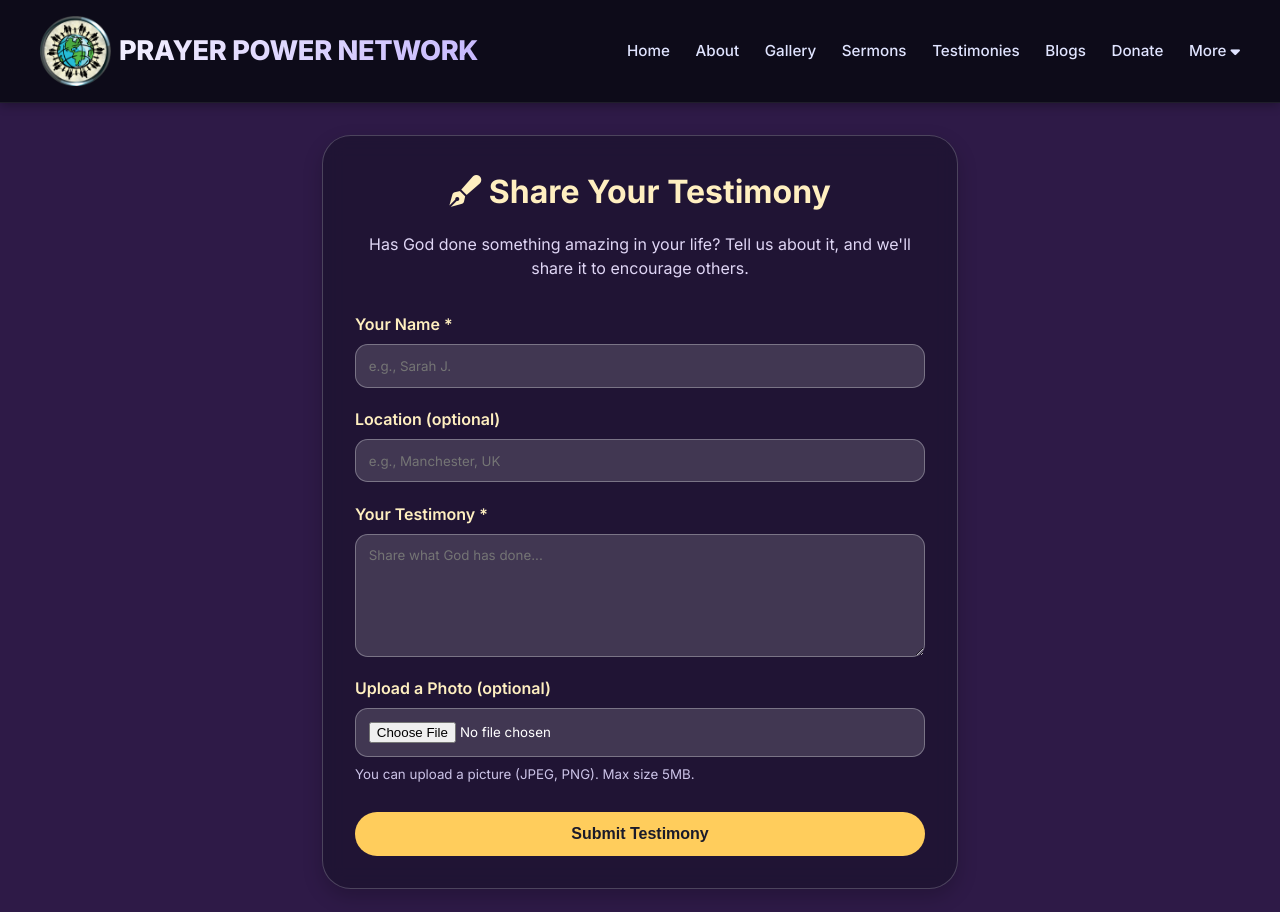
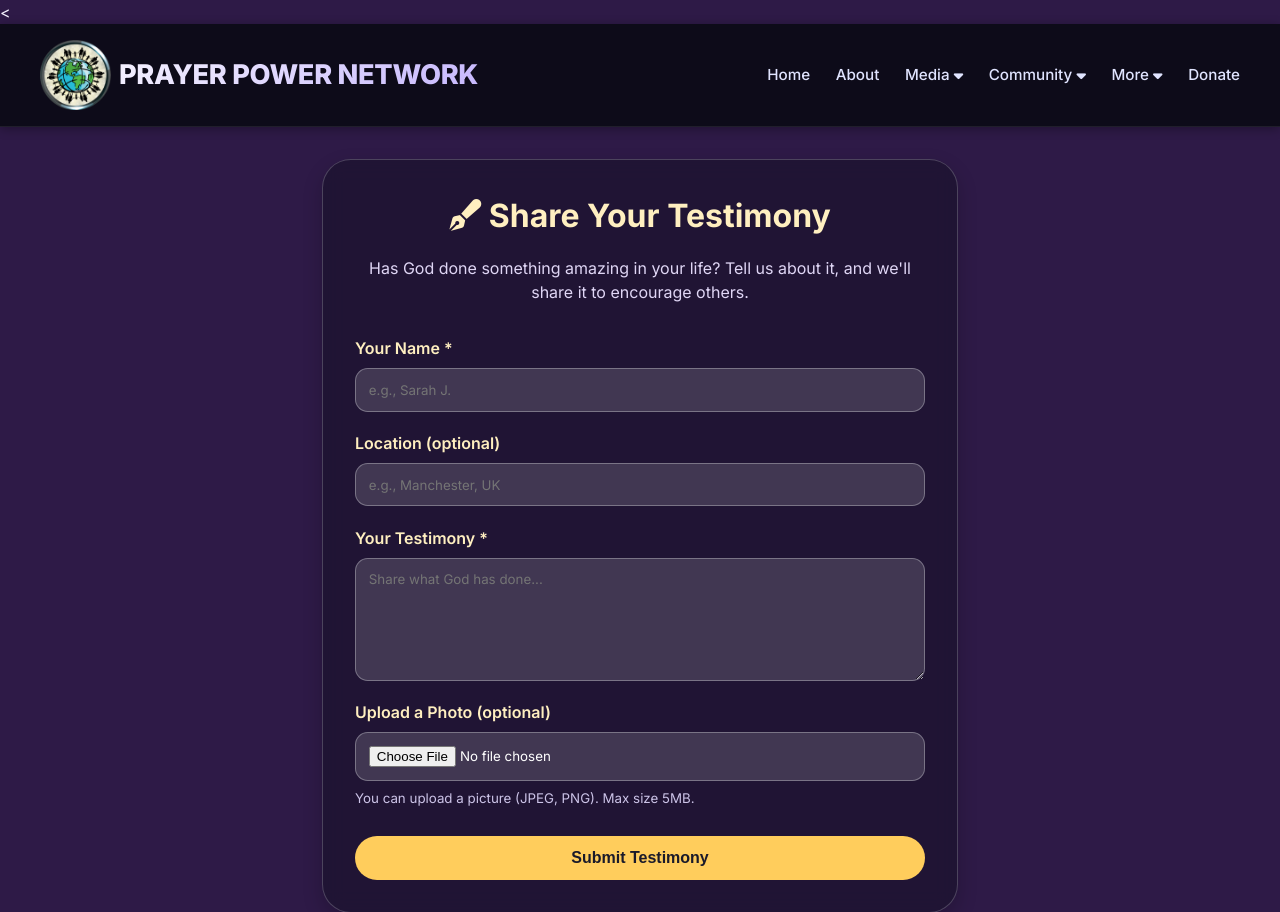
Before and after one commit to phylipgenty/PPN, a Django app: page /test/ in a window 1280 px wide. Shown: the top 912 px of the page. Run offline with Django 5.2, Linux system fonts and the light colour scheme.

Commit message:
Navbar problem

```diff
--- a/templates/base.html
+++ b/templates/base.html
@@ -13,31 +13,57 @@
 </head>
 <body>
 
-<nav class="navbar">
+<<nav class="navbar">
   <div class="logo">
     <img src="{% static 'images/PPN logo1.png' %}" alt="Logo" class="logo-img">
     PRAYER POWER NETWORK
   </div>
+
   <div class="menu-icon" id="menuToggle">
     <i class="fas fa-bars"></i>
   </div>
+
   <ul class="nav-links" id="navLinks">
-    <li><a href="{% url 'index' %}">Home</a></li>
+    <li><a href="#home">Home</a></li>
     <li><a href="{% url 'about' %}">About</a></li>
-    <li><a href="{% url 'events' %}">Gallery</a></li>  <!-- Changed from Events to Gallery -->
-    <li><a href="{% url 'sermons' %}">Sermons</a></li>
-    <li><a href="{% url 'testimonies' %}">Testimonies</a></li>
-    <li><a href="{% url 'blog_list' %}">Blogs</a></li>
-    <li><a href="{% url 'donate' %}" class="donate-btn">Donate</a></li>
+
+    <!-- MEDIA DROPDOWN -->
     <li class="dropdown">
-      <a href="javascript:void(0)" class="dropbtn">More <i class="fas fa-caret-down"></i></a>
+      <a href="javascript:void(0)" class="dropbtn">
+        Media <i class="fas fa-caret-down"></i>
+      </a>
       <div class="dropdown-content">
-        <a href="{% url 'contact' %}">Contact Us</a>
-        <a href="{% url 'appointment' %}">Book Appointment</a>
-        <a href="{% url 'newsletter_signup' %}">Newsletter</a>
-        <a href="{% url 'test' %}">Share Your Testimony</a>
+        <a href="{% url 'sermons' %}">Sermons</a>
+        <a href="{% url 'blog_list' %}">Blogs</a>
+        <a href="{% url 'events' %}">Gallery</a>
       </div>
     </li>
+
+    <!-- COMMUNITY DROPDOWN -->
+    <li class="dropdown">
+      <a href="javascript:void(0)" class="dropbtn">
+        Community <i class="fas fa-caret-down"></i>
+      </a>
+      <div class="dropdown-content">
+        <a href="{% url 'testimonies' %}">Testimonies</a>
+        <a href="{% url 'test' %}">Share Testimony</a>
+        <a href="{% url 'newsletter_signup' %}">Newsletter</a>
+      </div>
+    </li>
+
+    <!-- MORE (SECONDARY ACTIONS) -->
+    <li class="dropdown">
+      <a href="javascript:void(0)" class="dropbtn">
+        More <i class="fas fa-caret-down"></i>
+      </a>
+      <div class="dropdown-content">
+        <a href="{% url 'contact' %}">Contact</a>
+        <a href="{% url 'appointment' %}">Book Appointment</a>
+      </div>
+    </li>
+
+    <!-- KEEP DONATE VISIBLE (IMPORTANT CTA) -->
+    <li><a href="{% url 'donate' %}" class="donate-btn">Donate</a></li>
   </ul>
 </nav>
 
```
Also changed, not shown: templates/index.html (+36 -10 lines).
